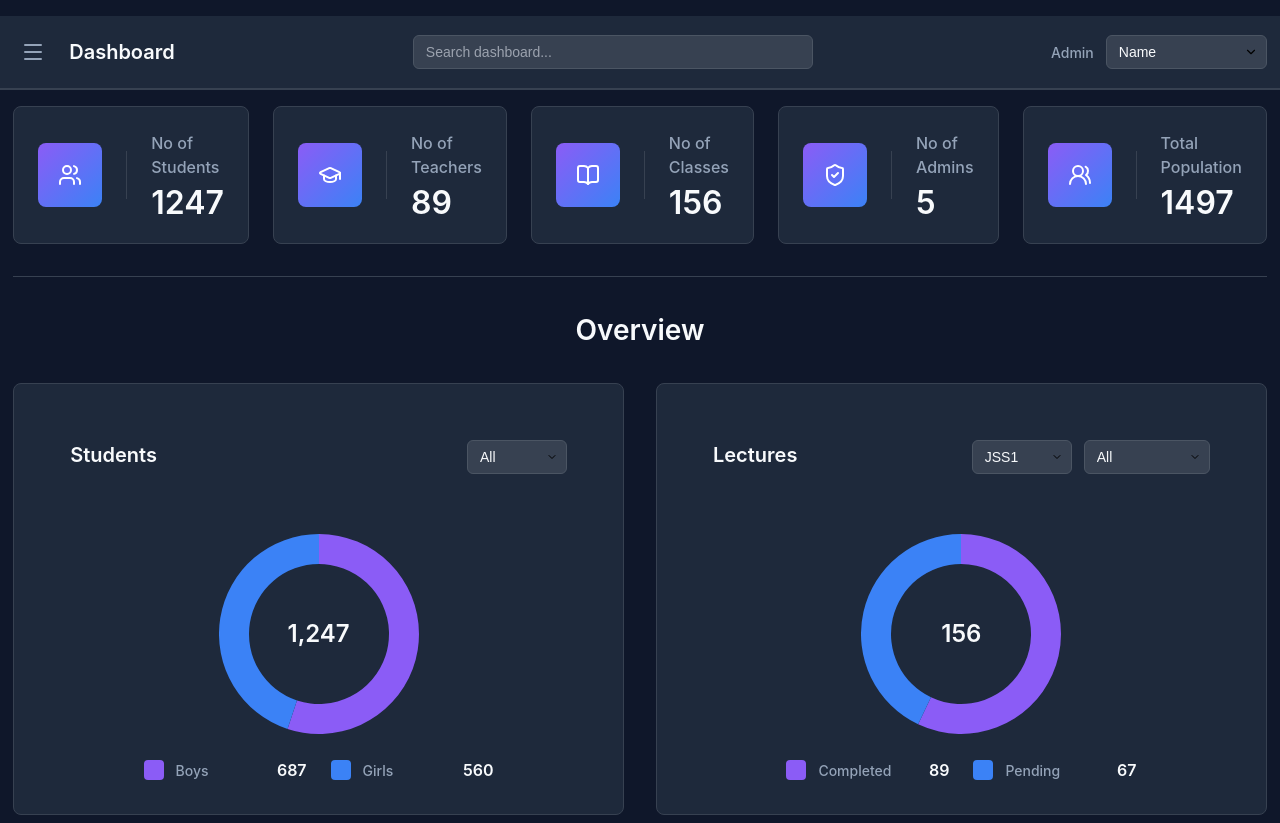
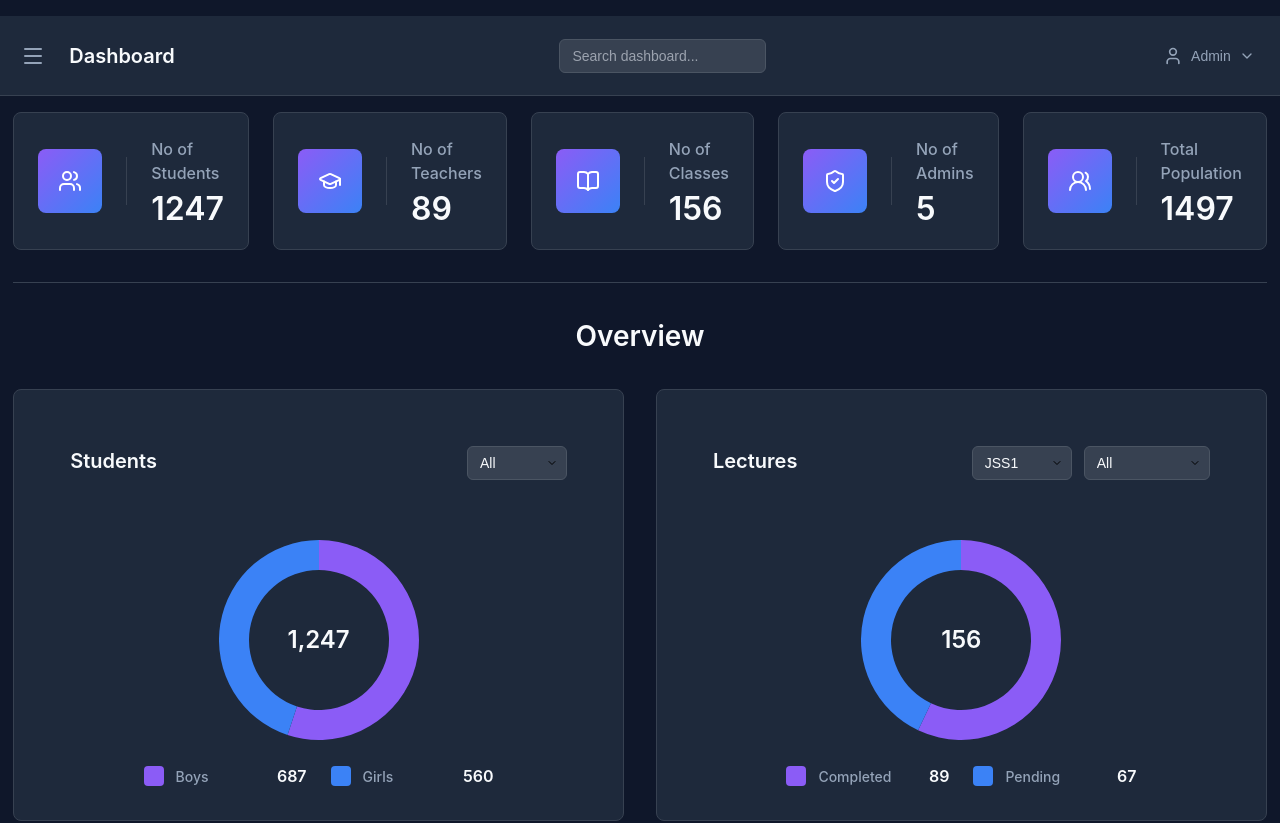
Before and after one commit to lionel-hue/vDeskConnect, a React (Vite) app in the folder client/: page /dashboard in a window 1280 px wide. Shown: the top 823 px of the page. Built offline with nearby package versions, Linux system fonts and the light colour scheme.

Commit message:
Updated partially broken search in dashboard.jsx

```diff
--- a/client/src/components/Header.jsx
+++ b/client/src/components/Header.jsx
@@ -1,5 +1,5 @@
 // components/Header.jsx
-import React, { useState, useEffect } from 'react';
+import React, { useState, useEffect, useRef } from 'react';
 import { useNavigate, useLocation } from 'react-router-dom';
 import { useSearch } from './SearchManager';
 import Modal, { useModal } from './Modal';
@@ -7,9 +7,11 @@ import "../style/header.css"
 
 const Header = ({ sidebarOpen, onSidebarToggle, pageTitle = "Dashboard" }) => {
     const [headerSearchActive, setHeaderSearchActive] = useState(false);
+    const [isProfileDropdownOpen, setIsProfileDropdownOpen] = useState(false);
     const { searchTerm, setSearchTerm, setIsSearching } = useSearch();
     const navigate = useNavigate();
     const location = useLocation();
+    const profileDropdownRef = useRef(null);
 
     const { modal, setModal, confirm } = useModal();
 
@@ -41,7 +43,13 @@ const Header = ({ sidebarOpen, onSidebarToggle, pageTitle = "Dashboard" }) => {
         }
     };
 
-    const handleAdminAction = async (action) => {
+    const toggleProfileDropdown = () => {
+        setIsProfileDropdownOpen(!isProfileDropdownOpen);
+    };
+
+    const handleProfileAction = async (action) => {
+        setIsProfileDropdownOpen(false);
+
         switch (action) {
             case 'change-password':
                 navigate('/dashboard/settings');
@@ -55,7 +63,7 @@ const Header = ({ sidebarOpen, onSidebarToggle, pageTitle = "Dashboard" }) => {
                 }
                 break;
             default:
-                // Do nothing for 'name' selection
+                // Do nothing
                 break;
         }
     };
@@ -64,17 +72,23 @@ const Header = ({ sidebarOpen, onSidebarToggle, pageTitle = "Dashboard" }) => {
     useEffect(() => {
         const handleClickOutside = (event) => {
             if (headerSearchActive && window.innerWidth <= 640) {
-                const searchContainer = document.querySelector(".header-search-container");
+                const searchContainer = document.querySelector(".header .header-search-container");
                 if (searchContainer && !searchContainer.contains(event.target)) {
                     setHeaderSearchActive(false);
                     clearSearch();
                 }
             }
+
+            // Close profile dropdown when clicking outside
+            if (isProfileDropdownOpen && profileDropdownRef.current &&
+                !profileDropdownRef.current.contains(event.target)) {
+                setIsProfileDropdownOpen(false);
+            }
         };
 
         document.addEventListener('mousedown', handleClickOutside);
         return () => document.removeEventListener('mousedown', handleClickOutside);
-    }, [headerSearchActive]);
+    }, [headerSearchActive, isProfileDropdownOpen]);
 
     // Clear search when navigating away from dashboard
     useEffect(() => {
@@ -83,9 +97,21 @@ const Header = ({ sidebarOpen, onSidebarToggle, pageTitle = "Dashboard" }) => {
         }
     }, [location.pathname]);
 
+    // Close dropdown on escape key
+    useEffect(() => {
+        const handleEscape = (event) => {
+            if (event.key === 'Escape' && isProfileDropdownOpen) {
+                setIsProfileDropdownOpen(false);
+            }
+        };
+
+        document.addEventListener('keydown', handleEscape);
+        return () => document.removeEventListener('keydown', handleEscape);
+    }, [isProfileDropdownOpen]);
+
     return (
         <>
-            <header className="header">
+            <header className={`header ${headerSearchActive ? 'search-active' : ''}`}>
                 <div className="header-left">
                     <button className="sidebar-menu-btn" onClick={onSidebarToggle}>
                         <i data-lucide="menu"></i>
@@ -119,16 +145,48 @@ const Header = ({ sidebarOpen, onSidebarToggle, pageTitle = "Dashboard" }) => {
                     </div>
                 </div>
                 <div className="header-right">
-                    <span className="admin-label">Admin</span>
-                    <select
-                        className="admin-select"
-                        onChange={(e) => handleAdminAction(e.target.value)}
-                        defaultValue="name"
-                    >
-                        <option value="name">Name</option>
-                        <option value="change-password">Change Password</option>
-                        <option value="logout">Logout</option>
-                    </select>
+                    {/* Profile Dropdown Container */}
+                    <div className="profile-dropdown-container" ref={profileDropdownRef}>
+                        <button
+                            className="profile-dropdown-trigger"
+                            onClick={toggleProfileDropdown}
+                            title="Profile Menu"
+                        >
+                            <i data-lucide="user" className="profile-icon"></i>
+                            <span className="admin-label">Admin</span>
+                            <i data-lucide="chevron-down" className="dropdown-chevron"></i>
+                        </button>
+
+                        {/* Profile Dropdown Menu */}
+                        {isProfileDropdownOpen && (
+                            <div className="profile-dropdown-menu">
+                                <div className="profile-dropdown-header">
+                                    <div className="user-avatar">
+                                        <i data-lucide="user"></i>
+                                    </div>
+                                    <div className="user-info">
+                                        <div className="user-name">User Name</div>
+                                        <div className="user-role">Admin</div>
+                                    </div>
+                                </div>
+                                <div className="profile-dropdown-divider"></div>
+                                <button
+                                    className="profile-dropdown-item"
+                                    onClick={() => handleProfileAction('change-password')}
+                                >
+                                    <i data-lucide="key"></i>
+                                    <span>Change Password</span>
+                                </button>
+                                <button
+                                    className="profile-dropdown-item logout-item"
+                                    onClick={() => handleProfileAction('logout')}
+                                >
+                                    <i data-lucide="log-out"></i>
+                                    <span>Logout</span>
+                                </button>
+                            </div>
+                        )}
+                    </div>
                 </div>
             </header>
             <div className="header-divider"></div>
--- a/client/src/style/header.css
+++ b/client/src/style/header.css
@@ -10,23 +10,43 @@
     z-index: 10;
     gap: 1rem;
     flex-wrap: wrap;
+    min-height: 80px;
+    transition: min-height 0.3s ease;
+    width: 100%;
+    box-sizing: border-box;
 }
 
-.header-left {
+.header.search-active {
+    min-height: 120px;
+}
+
+.header .header-left {
     display: flex;
     align-items: center;
     gap: 1rem;
     flex-shrink: 0;
+    order: 1;
 }
 
-.header-center {
-    flex: 1;
+.header .header-center {
+    flex: 1 1 0%;
     display: flex;
     justify-content: center;
-    min-width: 200px;
+    min-width: 0;
+    order: 2;
+    width: 100%;
+    margin-top: 0;
 }
 
-.header-search-container {
+.header .header-right {
+    display: flex;
+    align-items: center;
+    gap: 0.75rem;
+    flex-shrink: 0;
+    order: 3;
+}
+
+.header .header-search-container {
     position: relative;
     width: 100%;
     max-width: 400px;
@@ -34,7 +54,7 @@
     align-items: center;
 }
 
-.header-search-btn {
+.header .header-search-btn {
     background: none;
     border: none;
     color: #94a3b8;
@@ -49,12 +69,12 @@
     min-height: 2.5rem;
 }
 
-.header-search-btn:hover {
+.header .header-search-btn:hover {
     color: #e2e8f0;
     background-color: #374151;
 }
 
-.header-search-input {
+.header .header-search-input {
     width: 100%;
     background-color: #374151;
     border: 1px solid #4b5563;
@@ -66,19 +86,41 @@
     opacity: 1;
     visibility: visible;
     position: relative;
+    box-sizing: border-box;
 }
 
-.header-search-input:focus {
+.header .header-search-input:focus {
     outline: none;
     border-color: #8b5cf6;
     box-shadow: 0 0 0 3px rgba(139, 92, 246, 0.1);
 }
 
-.header-search-input::placeholder {
+.header .header-search-input::placeholder {
     color: #9ca3af;
 }
 
-.header-title {
+.header .header-clear-search {
+    position: absolute;
+    right: 2.5rem;
+    top: 50%;
+    transform: translateY(-50%);
+    background: none;
+    border: none;
+    color: #9ca3af;
+    cursor: pointer;
+    padding: 0.25rem;
+    display: flex;
+    align-items: center;
+    justify-content: center;
+    transition: color 0.2s;
+    z-index: 2;
+}
+
+.header .header-clear-search:hover {
+    color: #e2e8f0;
+}
+
+.header .header-title {
     font-size: 1.25rem;
     font-weight: 600;
     color: #f8fafc;
@@ -86,21 +128,14 @@
     white-space: nowrap;
 }
 
-.header-right {
-    display: flex;
-    align-items: center;
-    gap: 0.75rem;
-    flex-shrink: 0;
-}
-
-.admin-label {
+.header .admin-label {
     color: #94a3b8;
     font-size: 0.875rem;
     font-weight: 500;
     white-space: nowrap;
 }
 
-.admin-select {
+.header .admin-select {
     background-color: #374151;
     border: 1px solid #4b5563;
     border-radius: 0.375rem;
@@ -118,74 +153,351 @@
     min-width: 100px;
 }
 
-.admin-select:hover {
+.header .admin-select:hover {
     background-color: #475569;
 }
 
-.admin-select:focus {
+.header .admin-select:focus {
     outline: none;
     border-color: #8b5cf6;
     box-shadow: 0 0 0 3px rgba(139, 92, 246, 0.1);
 }
 
-.header-divider {
+.header .admin-icon-btn {
+    background: none;
+    border: none;
+    color: #94a3b8;
+    cursor: pointer;
+    padding: 0.5rem;
+    border-radius: 0.375rem;
+    transition: all 0.2s;
+    display: flex;
+    align-items: center;
+    justify-content: center;
+    min-width: 2.5rem;
+    min-height: 2.5rem;
+}
+
+.header .admin-icon-btn:hover {
+    color: #e2e8f0;
+    background-color: #374151;
+}
+
+.header .header-divider {
     height: 1px;
     background-color: #374151;
+}
+
+/* Profile Dropdown Styles - PROPERLY SCOPED */
+.header .profile-dropdown-container {
+    position: relative;
+    display: flex;
+    align-items: center;
+}
+
+.header .profile-dropdown-trigger {
+    display: flex;
+    align-items: center;
+    gap: 0.5rem;
+    background: none;
+    border: none;
+    color: #94a3b8;
+    cursor: pointer;
+    padding: 0.5rem;
+    border-radius: 0.375rem;
+    transition: all 0.2s;
+    min-width: 2.5rem;
+    min-height: 2.5rem;
+}
+
+.header .profile-dropdown-trigger:hover {
+    color: #e2e8f0;
+    background-color: #374151;
+}
+
+.header .profile-icon {
+    width: 1.25rem;
+    height: 1.25rem;
+}
+
+.header .dropdown-chevron {
+    width: 1rem;
+    height: 1rem;
+    transition: transform 0.2s;
+}
+
+.header .profile-dropdown-trigger:hover .dropdown-chevron {
+    transform: rotate(180deg);
+}
+
+.header .profile-dropdown-menu {
+    position: absolute;
+    top: 100%;
+    right: 0;
+    margin-top: 0.5rem;
+    background: linear-gradient(135deg, #1e293b, #374151);
+    border: 1px solid #4b5563;
+    border-radius: 0.5rem;
+    box-shadow: 0 10px 15px -3px rgba(0, 0, 0, 0.3);
+    min-width: 220px;
+    z-index: 1000;
+    animation: dropdownSlideIn 0.2s ease-out;
+}
+
+@keyframes dropdownSlideIn {
+    from {
+        opacity: 0;
+        transform: translateY(-10px);
+    }
+    to {
+        opacity: 1;
+        transform: translateY(0);
+    }
+}
+
+.header .profile-dropdown-header {
+    display: flex;
+    align-items: center;
+    gap: 0.75rem;
+    padding: 1rem;
+    border-bottom: 1px solid #374151;
+}
+
+.header .user-avatar {
+    width: 2.5rem;
+    height: 2.5rem;
+    background: linear-gradient(135deg, #8b5cf6, #3b82f6);
+    border-radius: 50%;
+    display: flex;
+    align-items: center;
+    justify-content: center;
+    color: white;
+    flex-shrink: 0;
+}
+
+.header .user-info {
+    flex: 1;
+    min-width: 0;
+}
+
+.header .user-name {
+    color: #f8fafc;
+    font-weight: 600;
+    font-size: 0.875rem;
+    margin-bottom: 0.125rem;
+}
+
+.header .user-role {
+    color: #94a3b8;
+    font-size: 0.75rem;
+}
+
+.header .profile-dropdown-divider {
+    height: 1px;
+    background-color: #374151;
+    margin: 0.5rem 0;
+}
+
+.header .profile-dropdown-item {
+    display: flex;
+    align-items: center;
+    gap: 0.75rem;
+    width: 100%;
+    background: none;
+    border: none;
+    color: #e2e8f0;
+    cursor: pointer;
+    padding: 0.75rem 1rem;
+    font-size: 0.875rem;
+    transition: all 0.2s;
+    text-align: left;
+}
+
+.header .profile-dropdown-item:hover {
+    background-color: #374151;
+    color: #f8fafc;
+}
+
+.header .profile-dropdown-item i {
+    width: 1rem;
+    height: 1rem;
+    color: #94a3b8;
+}
+
+.header .profile-dropdown-item:hover i {
+    color: #e2e8f0;
+}
+
+.header .logout-item {
+    color: #ef4444;
+}
+
+.header .logout-item:hover {
+    background-color: rgba(239, 68, 68, 0.1);
+    color: #f87171;
+}
+
+.header .logout-item i {
+    color: #ef4444;
+}
+
+.header .logout-item:hover i {
+    color: #f87171;
+}
+
+/* Desktop Styles - Ensure these rules apply above 640px */
+@media (min-width: 641px) {
+    .header {
+        flex-wrap: nowrap;
+        min-height: 80px;
+    }
+
+    .header .header-center {
+        order: 2;
+        width: auto;
+        margin-top: 0;
+        flex: 0 1 auto;
+    }
+
+    .header .header-search-input {
+        display: block !important;
+    }
+
+    .header .header-search-btn {
+        display: none;
+    }
+
+    .header .header-left {
+        order: 1;
+        flex: 0 0 auto;
+    }
+
+    .header .header-right {
+        order: 3;
+        flex: 0 0 auto;
+    }
+
+    .header .admin-icon-btn {
+        display: none;
+    }
+
+    .header .admin-select {
+        display: none;
+    }
+
+    .header .profile-dropdown-trigger {
+        padding: 0.5rem 0.75rem;
+        min-width: auto;
+    }
+
+    .header .admin-label {
+        display: inline;
+    }
+
+    .header .dropdown-chevron {
+        display: inline;
+    }
 }
 
 /* Mobile Responsive Design for Header */
 @media (max-width: 640px) {
     .header {
+        min-height: auto;
         padding: 0.75rem;
         gap: 0.75rem;
     }
 
-    .header-center {
-        order: 3;
-        width: 100%;
-        margin-top: 0.75rem;
+    .header .header-center {
+        order: 2;
+        width: auto;
+        flex: 1;
+        margin-top: 0;
+        min-width: 0;
+        transition: all 0.3s ease;
     }
 
-    .header-search-input {
-        display: none;
+    /* When search is active on mobile */
+    .header.search-active .header-center {
+        flex: 1;
+        min-width: 0;
     }
 
-    .header-search-input.mobile-visible {
+    .header .header-search-container {
+        max-width: 100%;
+        min-width: 0;
+    }
+
+    .header .header-search-input {
+        display: none;
+        min-width: 0;
+    }
+
+    .header .header-search-input.mobile-visible {
         display: block;
         width: 100%;
+        flex: 1;
+        min-width: 0;
     }
 
-    .header-search-btn {
+    .header .header-search-btn {
         min-width: 2.25rem;
         min-height: 2.25rem;
         padding: 0.5rem;
     }
 
-    .header-title {
+    .header .header-title {
         font-size: 1.125rem;
+        white-space: nowrap;
+        overflow: hidden;
+        text-overflow: ellipsis;
+        max-width: 120px;
     }
 
-    .admin-label {
+    .header .admin-label {
         display: none;
     }
-}
 
-@media (min-width: 641px) and (max-width: 768px) {
-    .header-search-input {
-        display: block;
+    .header .admin-select {
+        display: none;
     }
 
-    .header-search-btn {
+    .header .admin-icon-btn {
         display: none;
     }
-}
 
-@media (min-width: 769px) {
-    .header-search-input {
-        display: block;
+    .header .profile-dropdown-trigger {
+        padding: 0.5rem;
+        min-width: 2.25rem;
+        min-height: 2.25rem;
     }
 
-    .header-search-btn {
+    .header .dropdown-chevron {
         display: none;
     }
+
+    .header .header-clear-search {
+        right: 2.25rem;
+    }
+
+    .header .profile-dropdown-menu {
+        right: -0.5rem;
+        min-width: 200px;
+    }
+
+    /* Optimize layout when search is active */
+    .header.search-active .header-left {
+        flex: 0 0 auto;
+        min-width: 0;
+    }
+
+    .header.search-active .header-right {
+        flex: 0 0 auto;
+        min-width: 0;
+    }
+
+    .header.search-active .header-center {
+        flex: 1;
+        min-width: 0;
+        margin: 0 0.5rem;
+    }
 }
```
Also changed, not shown: client/src/style/dashboard.css (+2 -42 lines).
